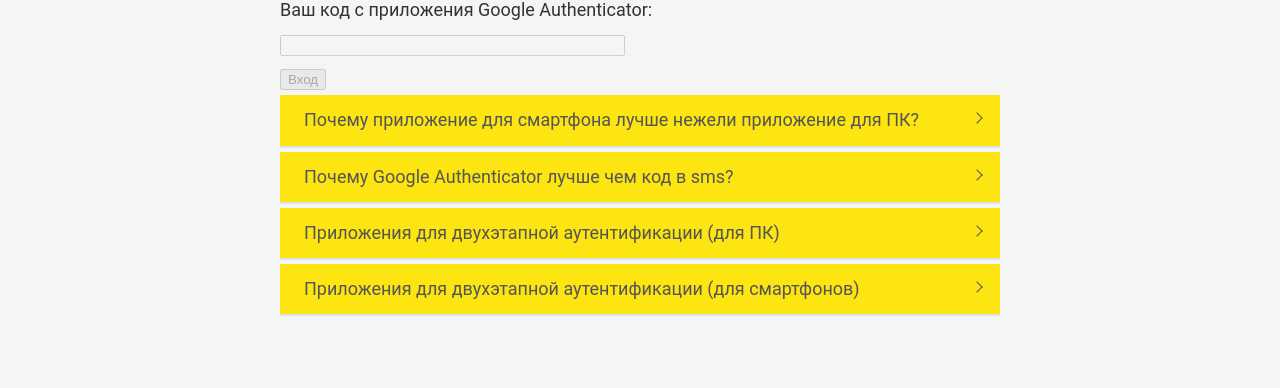
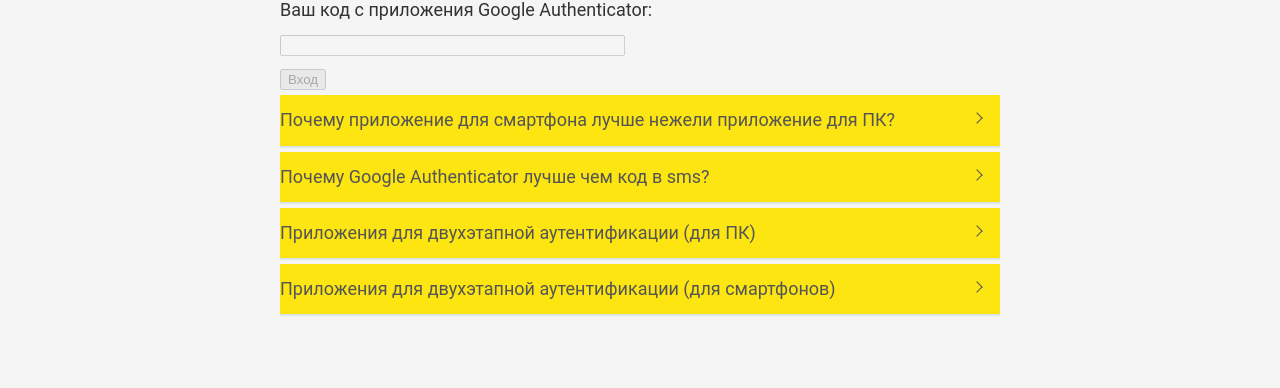
Before and after one commit to VadymVolos/vadymvolos.github.io, a Jekyll site: the page built from _posts/management/2017-02-21-2fa-authenticator.md, in a window 1280 px wide. Shown: the part 1953-2341 px from the top of the page. Built offline with Jekyll 4.4.1, drawn with Linux system fonts in a browser that asks for light colours; nearby versions of some CDN libraries; comment, search, counter and statistics services are not loaded.

Commit message:
Update _sexy-accordion-spoiler.scss

```diff
--- a/_sass/_sexy-accordion-spoiler.scss
+++ b/_sass/_sexy-accordion-spoiler.scss
@@ -15,7 +15,6 @@
 
 .accordion-a h1, .accordion-a h2, .accordion-a h3, .accordion-a h4, .accordion-a h5, .accordion-a h6 { /* заголовки спойлера должны быть в теге h2, h3 для SEO, но нужно стили обнулить, шрифт уменшить и жирность */
   line-height: 2.7;
-  text-indent: 24px;
   color: #555555;
   font-weight: normal;
   font-size: 100%;
@@ -53,7 +52,6 @@
   display: block;
   cursor: pointer;
   line-height: 2.7;
-  text-indent: 24px;
   /* user-select: none; отключил чтоб была возможность выделать текст в заголовках */
 }
 .accordion .accordion-a:after {
```
